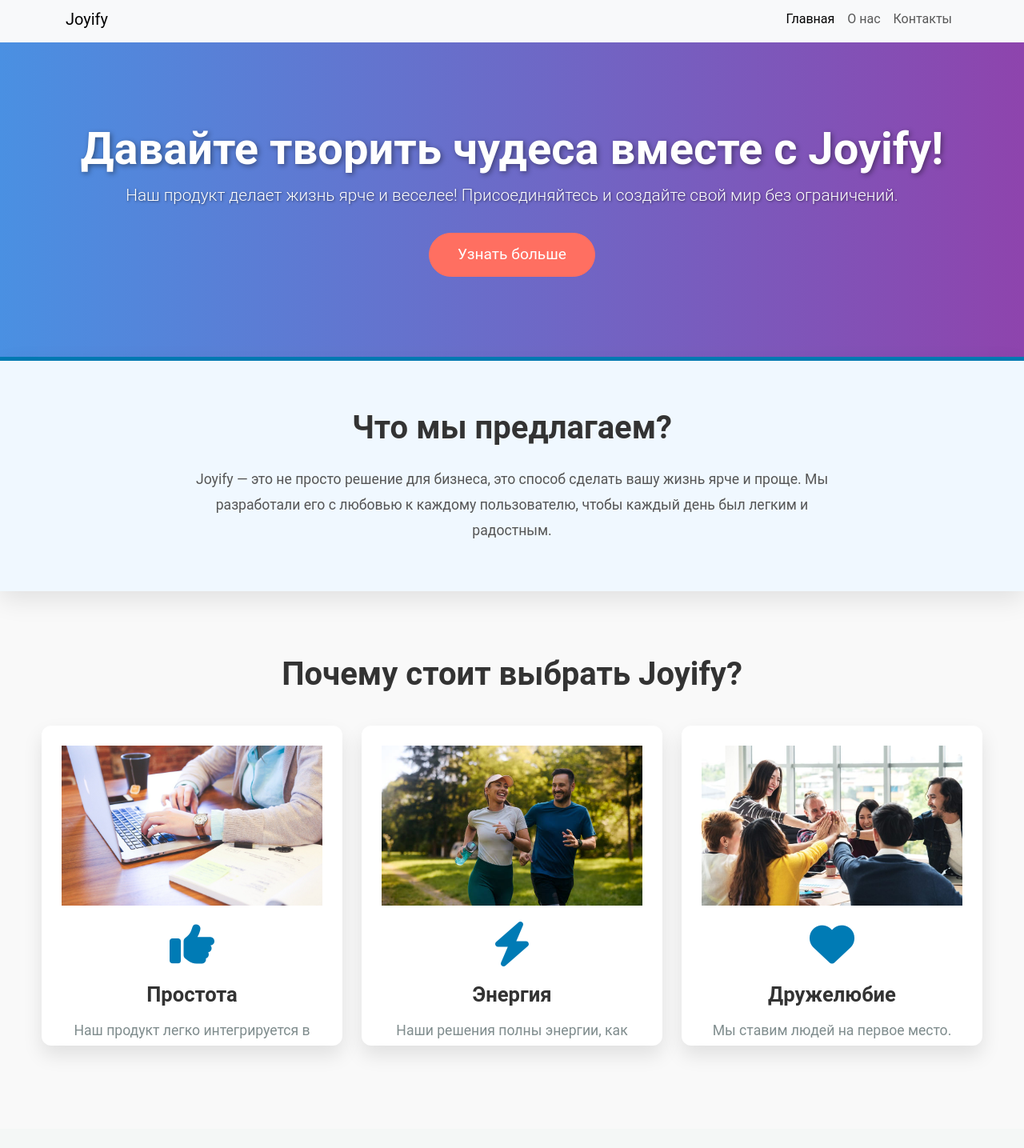
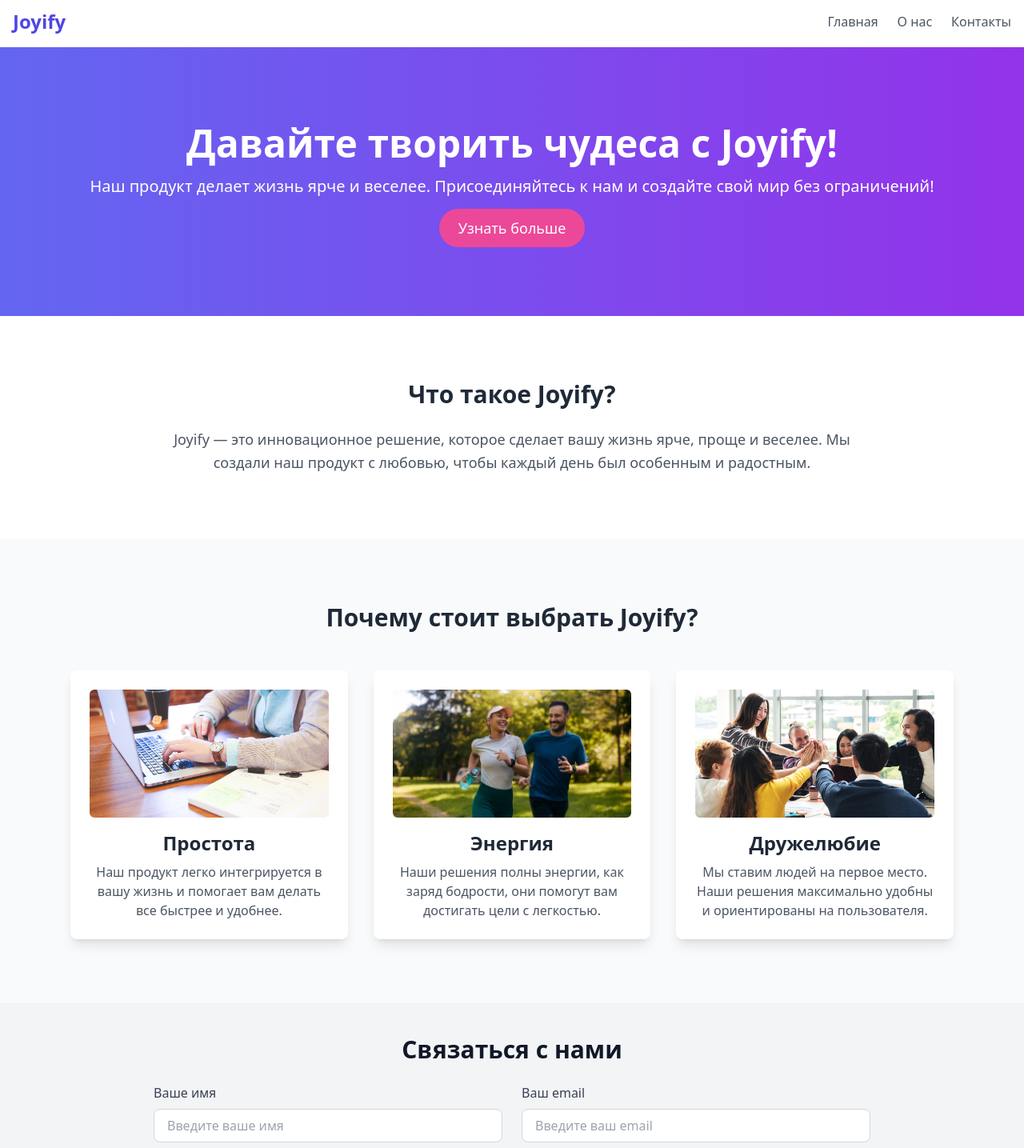
Before and after one commit to voskoboinik/lab4, a plain HTML site: page index.html in a window 1280 px wide. Shown: the part 5-1440 px from the top of the page at 80% size. Drawn offline with nearby package versions, Linux system fonts and the light colour scheme.

Commit message:
Add files via upload

```diff
--- a/index.html
+++ b/index.html
@@ -6,308 +6,109 @@
     <meta name="viewport" content="width=device-width, initial-scale=1.0">
     <meta http-equiv="X-UA-Compatible" content="ie=edge">
     <title>Joyify - Лендинг Продукта</title>
-    <!-- Подключение Bootstrap 5 CSS -->
-    <link href="https://cdn.jsdelivr.net/npm/bootstrap@5.3.0-alpha1/dist/css/bootstrap.min.css" rel="stylesheet">
-    <!-- Для иконок (если нужны) -->
-    <link href="https://cdnjs.cloudflare.com/ajax/libs/font-awesome/6.0.0-beta3/css/all.min.css" rel="stylesheet">
-    <style>
-        /* Общие стили */
-        body {
-            font-family: 'Roboto', sans-serif;
-            background-color: #f4f7f6;
-            color: #333;
-            line-height: 1.6;
-            margin: 0;
-        }
-
-        /* Главный экран (Hero Section) с градиентом */
-        .hero {
-            background: linear-gradient(to right, #4a90e2, #8e44ad); /* Обновленный градиент */
-            color: #ffffff;
-            padding: 100px 0;
-            text-align: center;
-            border-bottom: 5px solid #007bb5;
-        }
-
-        .hero h1 {
-            font-size: 3.5rem;
-            font-weight: 700;
-            color: #ffffff;
-            text-shadow: 2px 2px 6px rgba(0, 0, 0, 0.4);
-        }
-
-        .hero p {
-            font-size: 1.3rem;
-            font-weight: 300;
-            color: #ffffff;
-            text-shadow: 1px 1px 3px rgba(0, 0, 0, 0.5);
-            margin-bottom: 30px;
-        }
-
-        .hero .btn-primary {
-            background-color: #ff6f61; /* Теплый розовый */
-            border-color: #ff6f61;
-            padding: 12px 35px;
-            font-size: 1.2rem;
-            border-radius: 30px;
-            transition: background-color 0.3s;
-        }
-
-        .hero .btn-primary:hover {
-            background-color: #e14d3b;
-            border-color: #e14d3b;
-        }
-
-        /* Секция с описанием (About) */
-        .about {
-            background-color: #f0f8ff; /* Светло-голубой фон */
-            padding: 60px 0;
-            text-align: center;
-            box-shadow: 0px 10px 30px rgba(0, 0, 0, 0.1);
-            position: relative;
-        }
-
-        .about h2 {
-            font-size: 2.5rem;
-            font-weight: 700;
-            color: #333;
-            margin-bottom: 25px;
-        }
-
-        .about p {
-            font-size: 1.1rem;
-            color: #555;
-            line-height: 1.8;
-            max-width: 800px;
-            margin: 0 auto;
-            text-align: center;
-        }
-
-        /* Карточки */
-        .card {
-            border: none;
-            border-radius: 12px;
-            box-shadow: 0 12px 24px rgba(0, 0, 0, 0.1);
-            background-color: #ffffff;
-            transition: transform 0.3s ease, box-shadow 0.3s ease;
-            overflow: hidden;
-            height: 400px; /* Фиксированная высота для всех карточек */
-        }
-
-        .card:hover {
-            transform: translateY(-15px);
-            box-shadow: 0 15px 30px rgba(0, 0, 0, 0.1);
-        }
-
-        .card-body {
-            padding: 25px;
-            text-align: center;
-            display: flex;
-            flex-direction: column;
-            justify-content: space-between; /* Чтобы содержимое карточки было равномерно распределено */
-        }
-
-        .card-body img {
-            max-width: 100%;
-            height: 200px; /* Фиксированная высота для всех изображений */
-            object-fit: cover;
-            margin-bottom: 20px;
-        }
-
-        .card-body i {
-            font-size: 3.5rem;
-            color: #007bb5;
-            margin-bottom: 20px;
-        }
-
-        .card-title {
-            font-size: 1.6rem;
-            font-weight: 600;
-            color: #333;
-            margin-bottom: 15px;
-        }
-
-        .card-text {
-            font-size: 1.1rem;
-            color: #7f8c8d;
-        }
-
-        /* Секция с преимуществами */
-        .benefits {
-            background-color: #f9f9f9;
-            padding: 80px 0;
-        }
-
-        .benefits .container {
-            max-width: 1200px;
-        }
-
-        .benefits h2 {
-            font-size: 2.5rem;
-            font-weight: 700;
-            text-align: center;
-            margin-bottom: 40px;
-            color: #333;
-        }
-
-        .row {
-            display: flex;
-            justify-content: center;
-        }
-
-        /* Футер */
-        footer {
-            background-color: #263238; /* Темный цвет для футера */
-            color: white;
-            padding: 40px 0;
-            text-align: center;
-            font-size: 0.9rem;
-        }
-
-        footer a {
-            color: #ff6f61;
-            text-decoration: none;
-            transition: color 0.3s;
-        }
-
-        footer a:hover {
-            color: #f39c12;
-            text-decoration: underline;
-        }
-
-        /* Мобильная версия */
-        @media (max-width: 768px) {
-            .hero h1 {
-                font-size: 2.5rem;
-            }
-
-            .hero p {
-                font-size: 1.2rem;
-            }
-
-            .card-body img {
-                height: 150px;
-            }
-
-            .card-title {
-                font-size: 1.3rem;
-            }
-        }
-    </style>
+    <!-- Подключение Tailwind CSS -->
+    <script src="https://cdn.tailwindcss.com"></script>
 </head>
 
-<body>
+<body class="bg-gray-100 font-sans text-gray-900">
+
     <!-- Навигационная панель -->
-    <nav class="navbar navbar-expand-lg navbar-light bg-light">
-        <div class="container">
-            <a class="navbar-brand" href="#">Joyify</a>
-            <button class="navbar-toggler" type="button" data-bs-toggle="collapse" data-bs-target="#navbarNav"
-                aria-controls="navbarNav" aria-expanded="false" aria-label="Переключить навигацию">
-                <span class="navbar-toggler-icon"></span>
-            </button>
-            <div class="collapse navbar-collapse" id="navbarNav">
-                <ul class="navbar-nav ms-auto">
-                    <li class="nav-item">
-                        <a class="nav-link active" aria-current="page" href="#">Главная</a>
-                    </li>
-                    <li class="nav-item">
-                        <a class="nav-link" href="#">О нас</a>
-                    </li>
-                    <li class="nav-item">
-                        <a class="nav-link" href="#">Контакты</a>
-                    </li>
+    <nav class="bg-white shadow-md">
+        <div class="max-w-7xl mx-auto px-4 py-4 flex justify-between items-center">
+            <a href="#" class="text-2xl font-bold text-indigo-600">Joyify</a>
+            <div>
+                <ul class="flex space-x-6">
+                    <li><a href="#" class="text-gray-600 hover:text-indigo-600">Главная</a></li>
+                    <li><a href="#" class="text-gray-600 hover:text-indigo-600">О нас</a></li>
+                    <li><a href="#" class="text-gray-600 hover:text-indigo-600">Контакты</a></li>
                 </ul>
             </div>
         </div>
     </nav>
 
-    <!-- Главный экран (Hero Section) с новым фоном -->
-    <header class="hero">
-        <div class="container">
-            <h1>Давайте творить чудеса вместе с Joyify!</h1>
-            <p>Наш продукт делает жизнь ярче и веселее! Присоединяйтесь и создайте свой мир без ограничений.</p>
-            <a href="#" class="btn btn-primary btn-lg">Узнать больше</a>
+    <!-- Главный экран (Hero Section) -->
+    <header class="bg-gradient-to-r from-indigo-500 to-purple-600 text-white py-24 text-center">
+        <div class="container mx-auto px-6">
+            <h1 class="text-4xl md:text-5xl font-bold leading-tight mb-4">
+                Давайте творить чудеса с Joyify!
+            </h1>
+            <p class="text-lg md:text-xl mb-6">Наш продукт делает жизнь ярче и веселее. Присоединяйтесь к нам и создайте свой мир без ограничений!</p>
+            <a href="#" class="bg-pink-500 hover:bg-pink-400 text-white px-6 py-3 rounded-full text-lg">Узнать больше</a>
         </div>
     </header>
 
-    <!-- Секция с описанием (About) -->
-    <section class="about">
-        <div class="container">
-            <h2>Что мы предлагаем?</h2>
-            <p>Joyify — это не просто решение для бизнеса, это способ сделать вашу жизнь ярче и проще. Мы разработали его с любовью к каждому пользователю, чтобы каждый день был легким и радостным.</p>
+    <!-- Секция с описанием -->
+    <section class="bg-white py-20 text-center">
+        <div class="max-w-4xl mx-auto px-6">
+            <h2 class="text-3xl font-semibold text-gray-800 mb-6">Что такое Joyify?</h2>
+            <p class="text-lg text-gray-600 leading-relaxed">
+                Joyify — это инновационное решение, которое сделает вашу жизнь ярче, проще и веселее. Мы создали наш продукт с любовью, чтобы каждый день был особенным и радостным.
+            </p>
         </div>
     </section>
 
     <!-- Секция с преимуществами -->
-    <section class="benefits">
-        <div class="container">
-            <h2>Почему стоит выбрать Joyify?</h2>
-            <div class="row">
-                <div class="col-lg-4 col-md-6 mb-4">
-                    <div class="card">
-                        <div class="card-body">
-                            <img src="1.jpg" alt="Простота"> <!-- Замените на свой путь -->
-                            <i class="fas fa-thumbs-up"></i>
-                            <h5 class="card-title">Простота</h5>
-                            <p class="card-text">Наш продукт легко интегрируется в вашу жизнь и помогает вам делать все быстрее и удобнее.</p>
-                        </div>
-                    </div>
+    <section class="bg-gray-50 py-20">
+        <div class="max-w-6xl mx-auto px-6 text-center">
+            <h2 class="text-3xl font-semibold text-gray-800 mb-12">Почему стоит выбрать Joyify?</h2>
+            <div class="grid grid-cols-1 md:grid-cols-3 gap-8">
+                <!-- Карточка 1 -->
+                <div class="bg-white p-6 rounded-lg shadow-lg hover:shadow-xl transition-all duration-300">
+                    <img src="1.jpg" alt="Простота" class="w-full h-40 object-cover rounded-md mb-4">
+                    <i class="fas fa-thumbs-up text-indigo-600 text-3xl mb-4"></i>
+                    <h5 class="text-2xl font-semibold text-gray-800 mb-2">Простота</h5>
+                    <p class="text-gray-600">Наш продукт легко интегрируется в вашу жизнь и помогает вам делать все быстрее и удобнее.</p>
                 </div>
-                <div class="col-lg-4 col-md-6 mb-4">
-                    <div class="card">
-                        <div class="card-body">
-                            <img src="2.jpg" alt="Энергия"> <!-- Замените на свой путь -->
-                            <i class="fas fa-bolt"></i>
-                            <h5 class="card-title">Энергия</h5>
-                            <p class="card-text">Наши решения полны энергии, как заряд бодрости, они помогут вам достигать цели с легкостью.</p>
-                        </div>
-                    </div>
+                <!-- Карточка 2 -->
+                <div class="bg-white p-6 rounded-lg shadow-lg hover:shadow-xl transition-all duration-300">
+                    <img src="2.jpg" alt="Энергия" class="w-full h-40 object-cover rounded-md mb-4">
+                    <i class="fas fa-bolt text-indigo-600 text-3xl mb-4"></i>
+                    <h5 class="text-2xl font-semibold text-gray-800 mb-2">Энергия</h5>
+                    <p class="text-gray-600">Наши решения полны энергии, как заряд бодрости, они помогут вам достигать цели с легкостью.</p>
                 </div>
-                <div class="col-lg-4 col-md-6 mb-4">
-                    <div class="card">
-                        <div class="card-body">
-                            <img src="3.jpg" alt="Дружелюбие"> <!-- Замените на свой путь -->
-                            <i class="fas fa-heart"></i>
-                            <h5 class="card-title">Дружелюбие</h5>
-                            <p class="card-text">Мы ставим людей на первое место. Наши решения максимально удобны и ориентированы на пользователя.</p>
-                        </div>
-                    </div>
+                <!-- Карточка 3 -->
+                <div class="bg-white p-6 rounded-lg shadow-lg hover:shadow-xl transition-all duration-300">
+                    <img src="3.jpg" alt="Дружелюбие" class="w-full h-40 object-cover rounded-md mb-4">
+                    <i class="fas fa-heart text-indigo-600 text-3xl mb-4"></i>
+                    <h5 class="text-2xl font-semibold text-gray-800 mb-2">Дружелюбие</h5>
+                    <p class="text-gray-600">Мы ставим людей на первое место. Наши решения максимально удобны и ориентированы на пользователя.</p>
                 </div>
             </div>
         </div>
     </section>
     <!-- Секция Контактов -->
-<section class="container py-5">
-    <h2 class="text-center mb-4">Связаться с нами</h2>
+<section class="max-w-4xl mx-auto py-10">
+    <h2 class="text-3xl font-semibold text-center mb-6">Связаться с нами</h2>
     <form>
-        <div class="row">
-            <div class="col-md-6 mb-3">
-                <label for="name" class="form-label">Ваше имя</label>
-                <input type="text" class="form-control" id="name" placeholder="Введите ваше имя" required>
+        <div class="grid grid-cols-1 md:grid-cols-2 gap-6">
+            <div>
+                <label for="name" class="block text-gray-700 font-medium mb-2">Ваше имя</label>
+                <input type="text" id="name" class="w-full px-4 py-2 border border-gray-300 rounded-lg focus:outline-none focus:ring-2 focus:ring-indigo-600" placeholder="Введите ваше имя" required>
             </div>
-            <div class="col-md-6 mb-3">
-                <label for="email" class="form-label">Ваш email</label>
-                <input type="email" class="form-control" id="email" placeholder="Введите ваш email" required>
+            <div>
+                <label for="email" class="block text-gray-700 font-medium mb-2">Ваш email</label>
+                <input type="email" id="email" class="w-full px-4 py-2 border border-gray-300 rounded-lg focus:outline-none focus:ring-2 focus:ring-indigo-600" placeholder="Введите ваш email" required>
             </div>
         </div>
-        <div class="mb-3">
-            <label for="message" class="form-label">Сообщение</label>
-            <textarea class="form-control" id="message" rows="5" placeholder="Ваше сообщение" required></textarea>
+        <div class="mt-6">
+            <label for="message" class="block text-gray-700 font-medium mb-2">Сообщение</label>
+            <textarea id="message" rows="5" class="w-full px-4 py-2 border border-gray-300 rounded-lg focus:outline-none focus:ring-2 focus:ring-indigo-600" placeholder="Ваше сообщение" required></textarea>
         </div>
-        <div class="d-grid gap-2">
-            <button type="submit" class="btn btn-primary">Отправить сообщение</button>
+        <div class="mt-6">
+            <button type="submit" class="w-full py-3 bg-indigo-600 text-white font-semibold rounded-lg hover:bg-indigo-500 focus:outline-none focus:ring-2 focus:ring-indigo-600">Отправить сообщение</button>
         </div>
     </form>
 </section>
 
+
     <!-- Футер -->
-    <footer>
-        <p>&copy; 2025 Joyify. Все права защищены.</p>
-        <p><a href="#">Политика конфиденциальности</a> | <a href="#">Условия использования</a></p>
+    <footer class="bg-gray-900 text-white py-8">
+        <div class="text-center">
+            <p>&copy; 2025 Joyify. Все права защищены.</p>
+            <p><a href="#" class="text-pink-500 hover:text-pink-400">Политика конфиденциальности</a> | <a href="#" class="text-pink-500 hover:text-pink-400">Условия использования</a></p>
+        </div>
     </footer>
 
-    <!-- Подключение Bootstrap 5 JS -->
-    <script src="https://cdn.jsdelivr.net/npm/bootstrap@5.3.0-alpha1/dist/js/bootstrap.bundle.min.js"></script>
 </body>
 
 </html>
```
